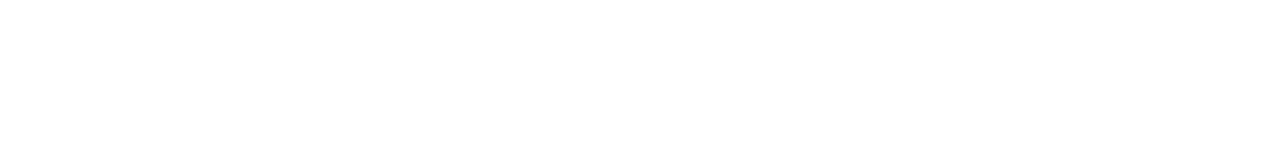
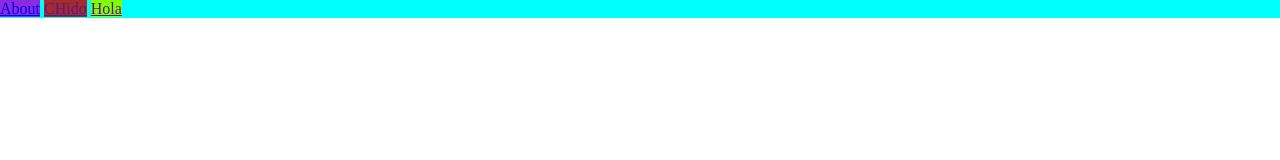
Before and after one commit to JorgeDeLaraH/Mi-primer-web, a plain HTML site: page Cursofrontend/css.html in a window 1280 px wide. Drawn offline with Linux system fonts and the light colour scheme.

Commit message:
Anadi selectores y ejemplos manana agregare herencia

```diff
--- a/Cursofrontend/css.html
+++ b/Cursofrontend/css.html
@@ -6,22 +6,13 @@
     <meta name="viewport" content="width=device-width, initial-scale=1.0">
     <title>Document</title>
     <link rel="stylesheet" href="/Cursofrontend/styles.css">
-    <style>
-        /*Selector, propiedad y valor*/
-        h1{
 
-            color: aqua;
-        }
-        /*
-        <!--
-            DE tipo | div{}
-            De clase| .elemento{}
-            De id   | #id-del-elemento{}
-        De atributo | a[href=""]{}
-        Universal   | *{}
-            -->*/
-    </style>
 </head>
 <body>
+    <div>
+        <a href="#" class="clase">About</a>
+        <a href="" id="id">CHido</a>
+        <a href="">Hola</a>
+    </div>
 </body>
 </html>
--- a/Cursofrontend/styles.css
+++ b/Cursofrontend/styles.css
@@ -0,0 +1,36 @@
+/*Selector, propiedad y valor*/
+h1{
+    color: aqua;
+}
+        /*
+        <!--
+            DE tipo | div{}
+            De clase| .elemento{}
+            De id   | #id-del-elemento{}
+        De atributo | a[href=""]{}
+        Universal   | *{}
+        Ejemplos
+            -->*/
+*{
+    /*Este afecta a todo absolutamente todo*/
+    margin: 0;
+    box-sizing: border-box;
+}
+/*Este se usa para elementos*/
+div{
+    background-color: aqua;
+}
+/*Este para clases*/
+.clase{
+    background-color: blueviolet;
+}
+/*Este para id*/
+#id{
+    background-color: brown;
+}
+/*Podemos hacerlo muy especifico*/
+a[href=""]{
+    background-color: chartreuse;
+}
+/*Aqui ira la mezcla de factores*/
+/*Pendiente clase de manana*/
```
